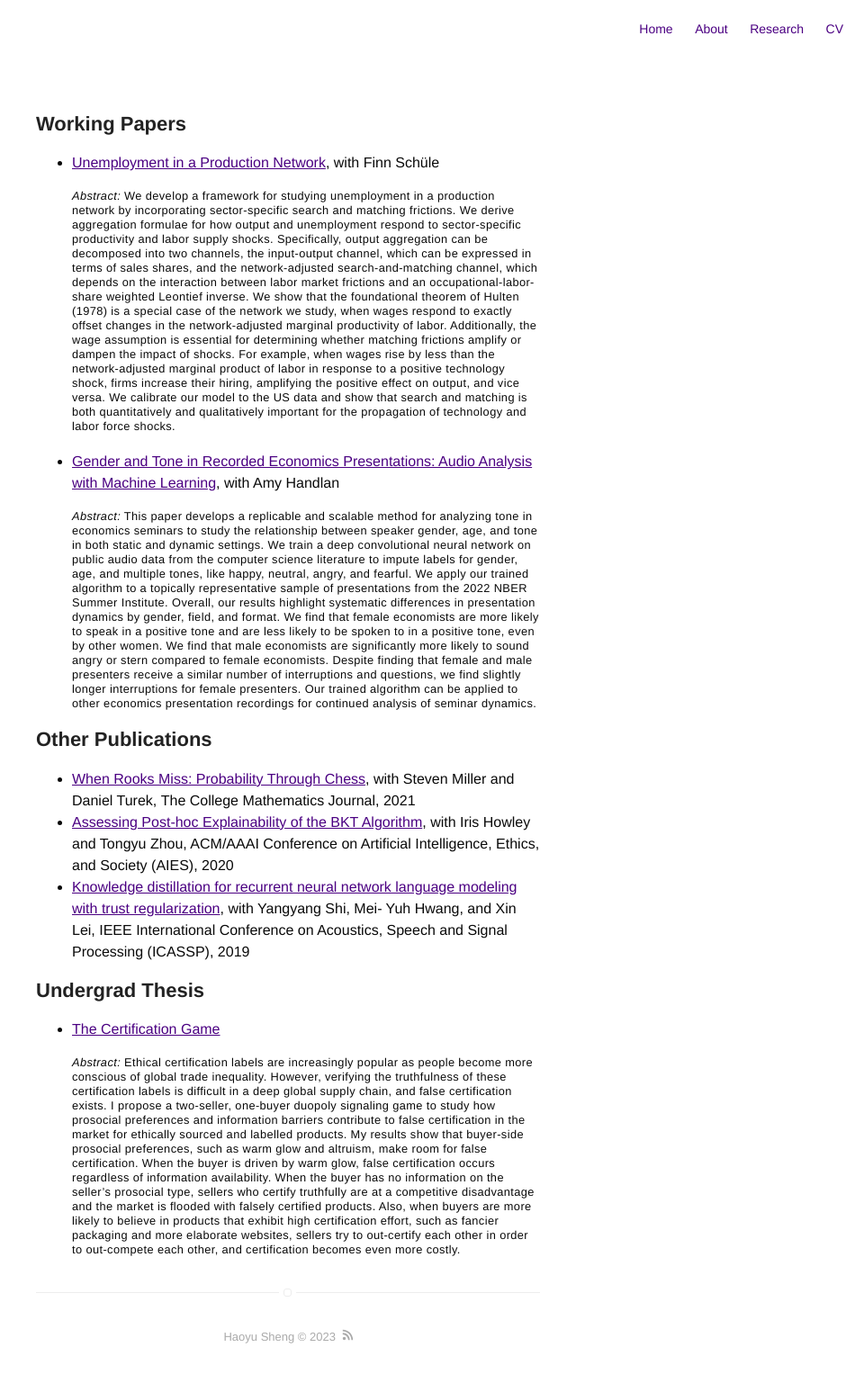
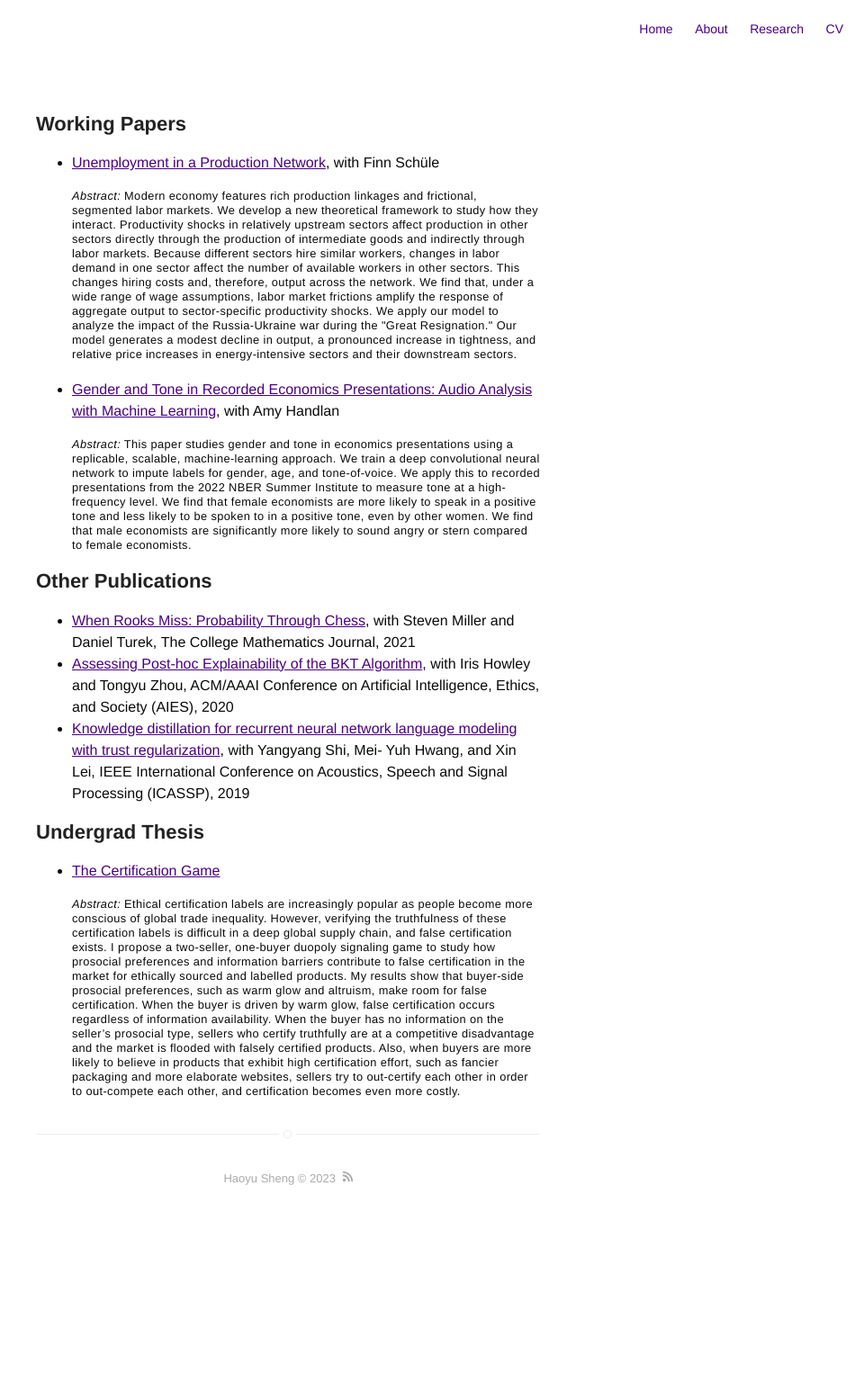
Before and after one commit to hs97/sheng_website, a Jekyll site: the page built from research.md, in a window 1280 px wide. Shown: the whole page at 90% size, without its empty margins (320-1280 px from the left). Built offline with Jekyll 4.4.1, drawn with Linux system fonts in a browser that asks for light colours; after the commit the page ends 1361 px from its top, so only the background shows below that.

Commit message:
updated abstract

```diff
--- a/research.md
+++ b/research.md
@@ -6,9 +6,9 @@ layout: page
 <h2> Working Papers</h2>
 <ul>
 <li><a href="https://papers.ssrn.com/sol3/papers.cfm?abstract_id=4449027">Unemployment in a Production Network</a>, with Finn Schüle
-<p style="line-height: 1;"><small><b><i>Abstract:</i></b> We develop a framework for studying unemployment in a production network by incorporating sector-specific search and matching frictions. We derive aggregation formulae for how output and unemployment respond to sector-specific productivity and labor supply shocks. Specifically, output aggregation can be decomposed into two channels, the input-output channel, which can be expressed in terms of sales shares, and the network-adjusted search-and-matching channel, which depends on the interaction between labor market frictions and an occupational-labor-share weighted Leontief inverse. We show that the foundational theorem of Hulten (1978) is a special case of the network we study, when wages respond to exactly offset changes in the network-adjusted marginal productivity of labor. Additionally, the wage assumption is essential for determining whether matching frictions amplify or dampen the impact of shocks. For example, when wages rise by less than the network-adjusted marginal product of labor in response to a positive technology shock, firms increase their hiring, amplifying the positive effect on output, and vice versa. We calibrate our model to the US data and show that search and matching is both quantitatively and qualitatively important for the propagation of technology and labor force shocks.</small></p></li>
+<p style="line-height: 1;"><small><b><i>Abstract:</i></b> Modern economy features rich production linkages and frictional, segmented labor markets. We develop a new theoretical framework to study how they interact. Productivity shocks in relatively upstream sectors affect production in other sectors directly through the production of intermediate goods and indirectly through labor markets. Because different sectors hire similar workers, changes in labor demand in one sector affect the number of available workers in other sectors. This changes hiring costs and, therefore, output across the network. We find that, under a wide range of wage assumptions, labor market frictions amplify the response of aggregate output to sector-specific productivity shocks. We apply our model to analyze the impact of the Russia-Ukraine war during the "Great Resignation." Our model generates a modest decline in output, a pronounced increase in tightness, and relative price increases in energy-intensive sectors and their downstream sectors.</small></p></li>
 <li><a href="https://ssrn.com/abstract=4316513">Gender and Tone in Recorded Economics Presentations: Audio Analysis with Machine Learning</a>, with Amy Handlan
-<p style="line-height: 1;"><small><b><i>Abstract:</i></b> This paper develops a replicable and scalable method for analyzing tone in economics seminars to study the relationship between speaker gender, age, and tone in both static and dynamic settings. We train a deep convolutional neural network on public audio data from the computer science literature to impute labels for gender, age, and multiple tones, like happy, neutral, angry, and fearful. We apply our trained algorithm to a topically representative sample of presentations from the 2022 NBER Summer Institute. Overall, our results highlight systematic differences in presentation dynamics by gender, field, and format. We find that female economists are more likely to speak in a positive tone and are less likely to be spoken to in a positive tone, even by other women. We find that male economists are significantly more likely to sound angry or stern compared to female economists. Despite finding that female and male presenters receive a similar number of interruptions and questions, we find slightly longer interruptions for female presenters. Our trained algorithm can be applied to other economics presentation recordings for continued analysis of seminar dynamics.</small></p></li>
+<p style="line-height: 1;"><small><b><i>Abstract:</i></b> This paper studies gender and tone in economics presentations using a replicable, scalable, machine-learning approach.  We train a deep convolutional neural network to impute labels for gender, age, and tone-of-voice. We apply this to recorded presentations from the 2022 NBER Summer Institute to measure tone at a high-frequency level. We find that female economists are more likely to speak in a positive tone and less likely to be spoken to in a positive tone, even by other women. We find that male economists are significantly more likely to sound angry or stern compared to female economists.</small></p></li>
 </ul>
 
 <h2>Other Publications</h2>
```
